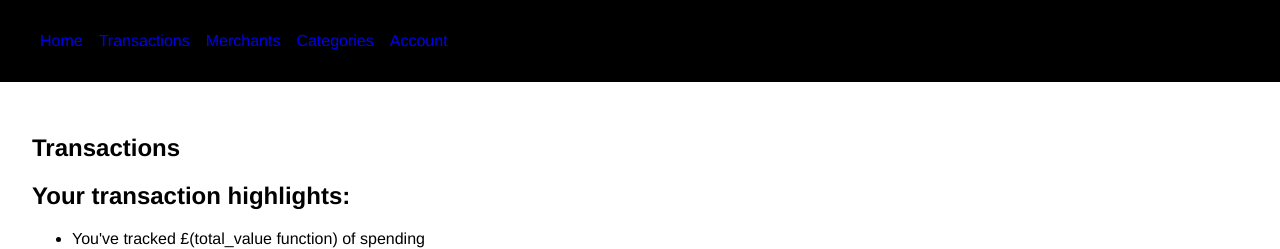
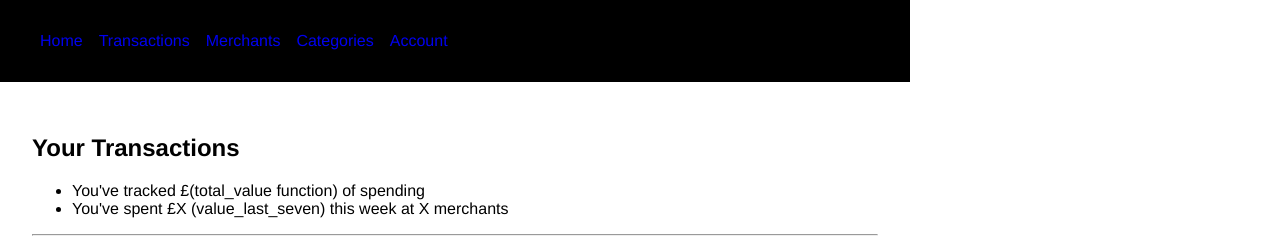
Before and after one commit to Cooper-Higgins/Spend_Tracker_Solo_Project, a Flask app: page /transactions/ in a window 1280 px wide. Shown: the top 249 px of the page. Run offline with Flask 3, Linux system fonts and the light colour scheme; data that the repository does not hold is empty; some libraries are stand-ins or nearby versions.

Commit message:
Minor CSS and layout tweaks

```diff
--- a/static/style.css
+++ b/static/style.css
@@ -8,7 +8,15 @@ header {
     background-color: black;
     margin: 0px;
     padding-top: 1rem;
-    padding-bottom: 1rem
+    padding-bottom: 1rem;
+}
+
+#head-logo {
+    grid-area: logo;
+    color: white;
+    justify-content: right;
+    align-items: center;
+    display: flex;
 }
 
 .main-content {
@@ -17,7 +25,7 @@ header {
 }
 
 .sidebar {
-    grid-area:sidebar;
+    grid-area: sidebar;
 }
 
 footer {
@@ -100,7 +108,7 @@ footer {
 #grid-container {
     display: grid;
     grid-template-areas:
-    'header header'
+    'header logo'
     'main sidebar'
     'footer footer';
     grid-template: 30% 70%;
--- a/templates/transactions/index.html
+++ b/templates/transactions/index.html
@@ -1,13 +1,12 @@
 {% extends "base.html" %}
 {% block content %}
 
-<h1>Transactions</h1>
-
-  <h2>Your transaction highlights:</h2>
+<h1>Your Transactions</h1>
     <ul>
       <li>You've tracked £(total_value function) of spending </li>
       <li>You've spent £X (value_last_seven) this week at X merchants</li>
     </ul>
+    <hr>
 
   <h3>Add a new transaction:</h3>
     <form action="/transactions" method="POST">
@@ -59,11 +58,11 @@
 
 <div class="sidebar" style="width:100%"><div style="height:0;padding-bottom:56.69291338582677%;position:relative;width:100%"><iframe allowfullscreen="" frameBorder="0" height="100%" src="https://giphy.com/embed/qXR53U25GPeocwivdd/video" style="left:0;position:absolute;top:0" width="100%"></iframe></div></div>
 
-<h3>Sort out your spending:</h3>
-  <p>Placeholder for filter</p>
 <br>
+<hr>
 
-<h3>Your transactions:</h3>
+<h3>Filter your transactions:</h3>
+<p>placeholder for filter form</p>
   <div class="all-transactions">
     {% for transaction in transactions %}
       <div class="transaction">
@@ -74,7 +73,6 @@
           <p class="tx_time_stamp">On: {{transaction.time_stamp}} </p>
         </div>
       </div>
-    <br>
   {% endfor %}
   </div>
 
```
